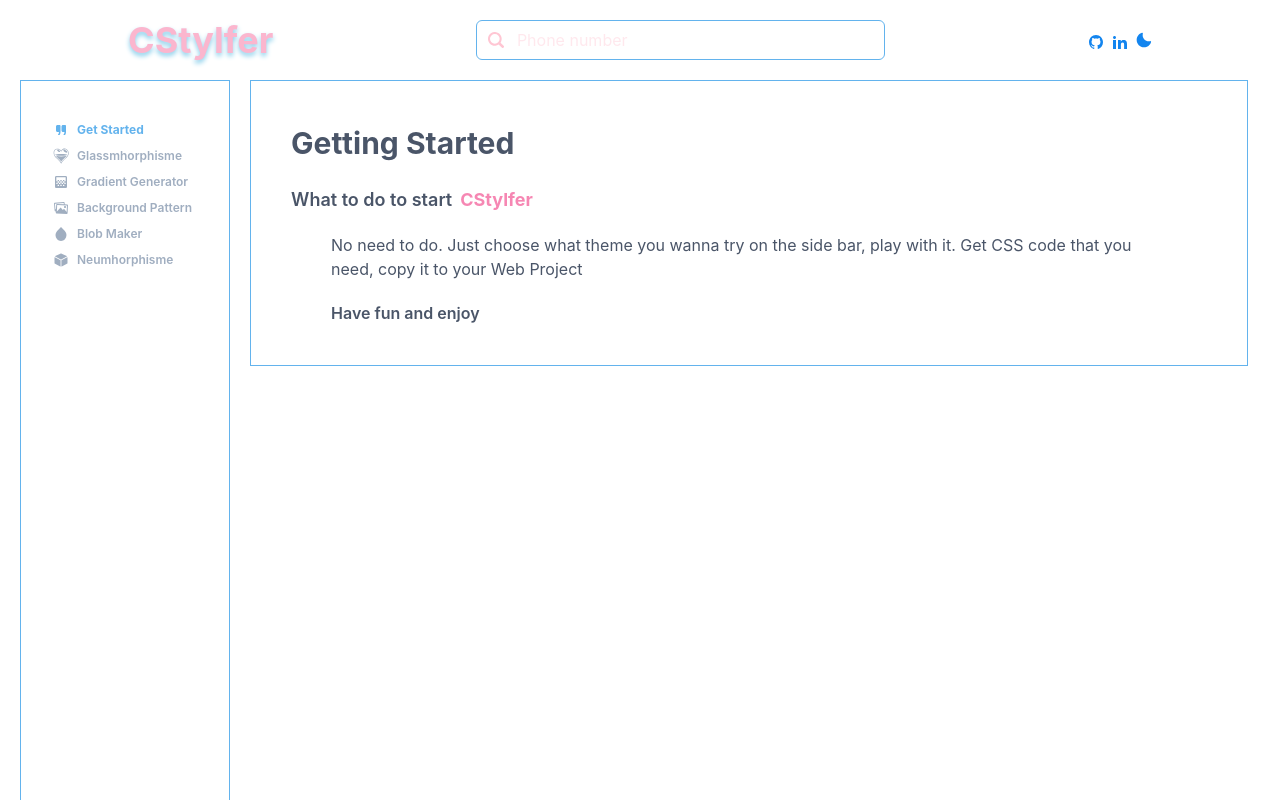
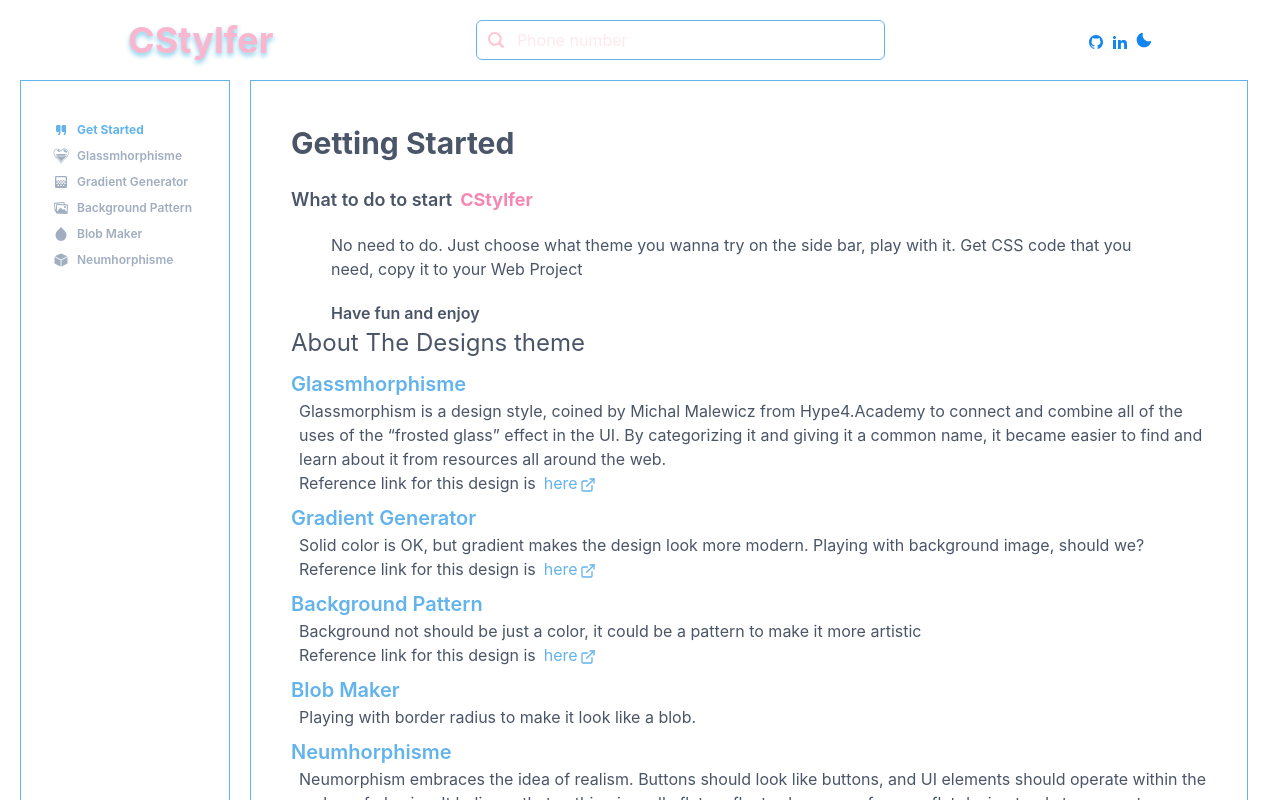
Before and after one commit to Novalia9517/CSTYLFER, a React (Vite) app: page /get-started in a window 1280 px wide. Shown: the top 800 px of the page. Built offline with nearby package versions, Linux system fonts and the light colour scheme.

Commit message:
Add description and reference link in get started page

```diff
--- a/src/Components/SideBard.jsx
+++ b/src/Components/SideBard.jsx
@@ -57,7 +57,7 @@
         px={5}
        >
             <Stack
-                 h='100vh'
+                minH='100vh'
                 border={'1px'}
                  borderColor='blue.300'
                  alignItems={'left'}
--- a/src/Pages/GetStarted.jsx
+++ b/src/Pages/GetStarted.jsx
@@ -1,8 +1,35 @@
-import { Heading, Text, Box } from '@chakra-ui/react'
+import { Heading, Text, Box, Link } from '@chakra-ui/react'
 import React from 'react'
 import Layout from '../Components/Layout'
+import { ExternalLinkIcon } from '@chakra-ui/icons'
 
 const GetStarted = () => {
+  const designs = [
+    {
+      title : 'Glassmhorphisme',
+      desc : 'Glassmorphism is a design style, coined by Michal Malewicz from Hype4.Academy to connect and combine all of the uses of the “frosted glass” effect in the UI. By categorizing it and giving it a common name, it became easier to find and learn about it from resources all around the web.',
+      link : 'https://hype4.academy/tools/glassmorphism-generator'
+    },
+    {
+      title : 'Gradient Generator',
+      desc : 'Solid color is OK, but gradient makes the design look more modern. Playing with background image, should we?',
+      link : 'https://www.magicpattern.design/tools/gradient-generator'
+    },
+    {
+      title : 'Background Pattern',
+      desc : 'Background not should be just a color, it could be a pattern to make it more artistic',
+      link : 'https://www.magicpattern.design/tools/css-backgrounds'
+    },
+    {
+      title : 'Blob Maker',
+      desc : 'Playing with border radius to make it look like a blob.',
+    },
+    {
+      title : 'Neumhorphisme',
+      desc : 'Neumorphism embraces the idea of realism. Buttons should look like buttons, and UI elements should operate within the realms of physics. It believes that nothing is really flat, or floats above a surface, as flat design tends to suggest. However, it also believes that UI shouldn’t be draped in leather or baize. Instead, it should look and feel like a user interface made from materials that actual physical interfaces might be made from.',
+      link : 'https://neumorphism.io/#e0e0e0'
+    },
+  ]
   return (
     <Layout>
         <Text fontSize={'3xl'} fontWeight='bold'>Getting Started</Text>
@@ -14,6 +41,22 @@
             <Text>No need to do. Just choose  what theme you wanna try on the side bar, play with it. Get  CSS code that you need, copy it to your Web Project</Text>
             <Text mt={5} fontWeight='semibold'>Have fun and enjoy</Text>
         </Box>
+        <Text fontSize={'2xl'}>About The Designs theme</Text>
+        {designs?.map((item, i) => {
+          return (
+            <Box mt={2}>
+              <Text fontSize={'xl'} fontWeight={'semibold'} color={'blue.300'}>{item.title}</Text>
+              <Text ml={2}>{item.desc}</Text>
+              {item.link && <Text ml={2}>Reference link for this design is
+                <Link href={item.link} isExternal ml={2} color={'blue.300'}>
+                  here<ExternalLinkIcon mx='2px' />
+                </Link>
+              </Text>}
+            </Box>
+          )
+        })
+
+        }
     </Layout>
   )
 }
```
